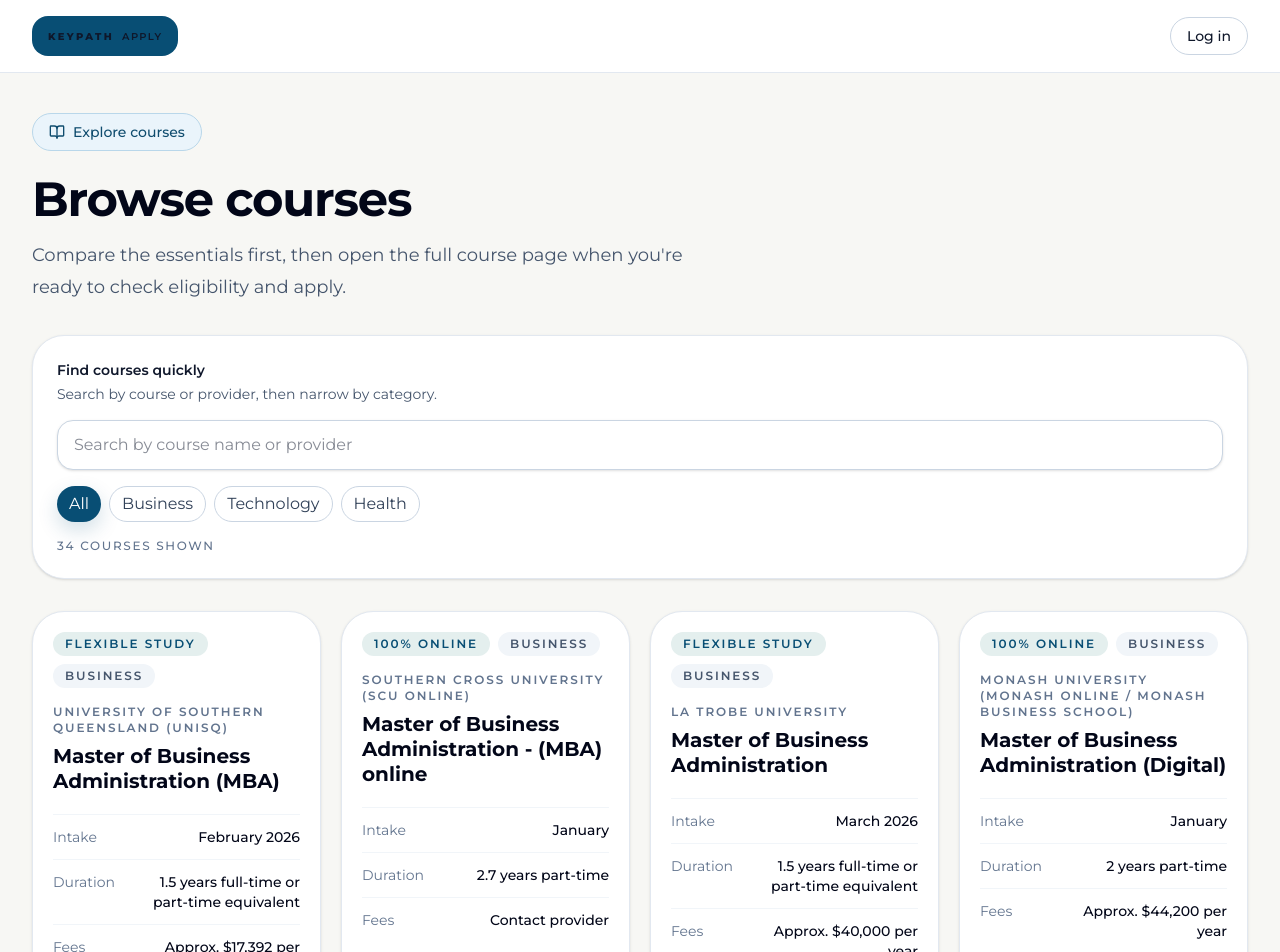
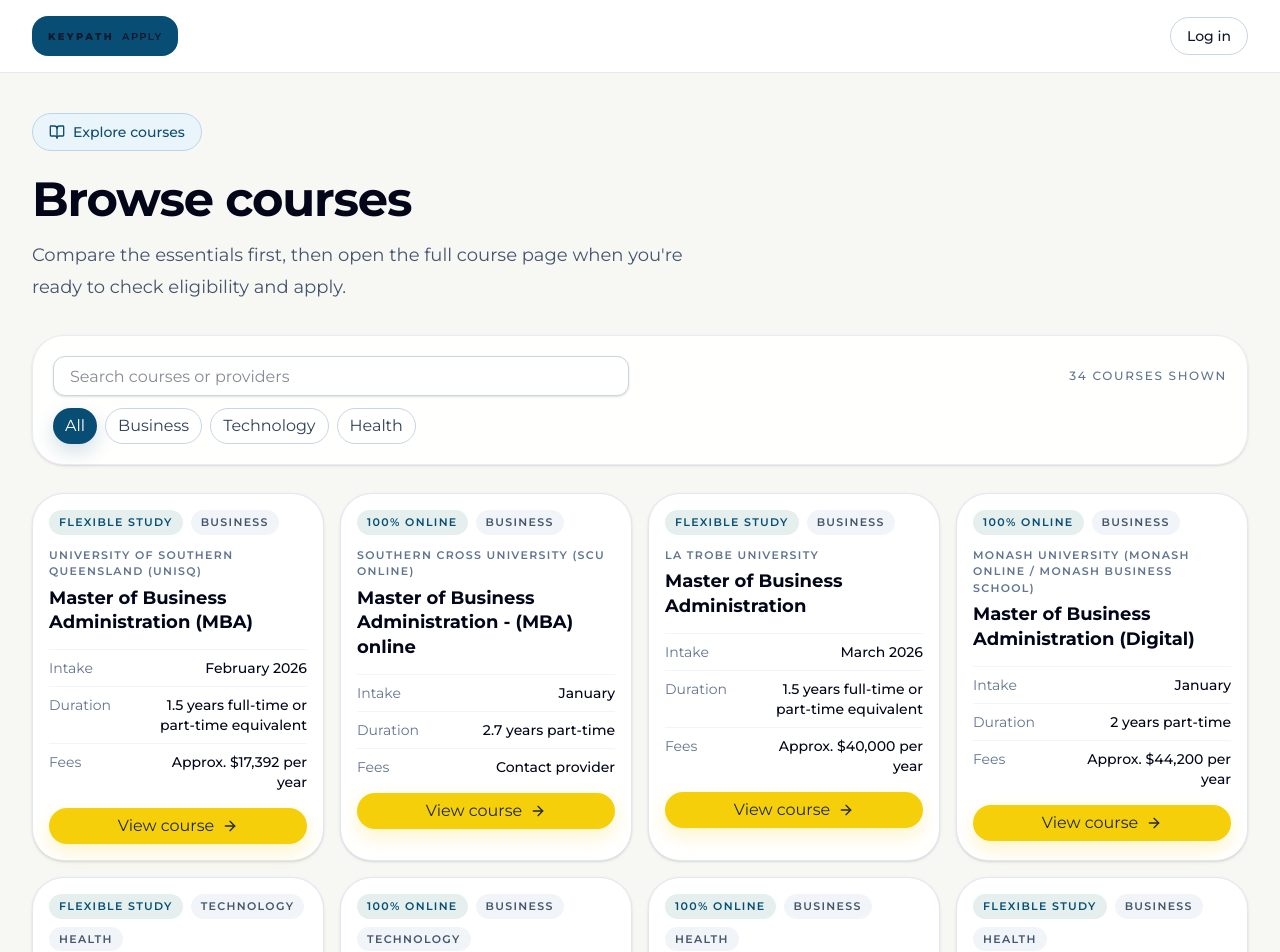
Before and after one commit to carroll-john/Application, a React (Vite) app: page / in a window 1280 px wide. Shown: the top 952 px of the page. Built offline with nearby package versions, Linux system fonts and the light colour scheme; no server answers.

Commit message:
Refine browse page card density and filter emphasis

```diff
--- a/src/pages/CourseList.tsx
+++ b/src/pages/CourseList.tsx
@@ -65,23 +65,21 @@
           </p>
         </div>
 
-        <SurfaceCard className="mt-8 rounded-[28px] p-5 sm:p-6">
-          <div className="space-y-4">
-            <div>
-              <p className="text-sm font-semibold text-slate-900">
-                Find courses quickly
-              </p>
-              <p className="mt-1 text-sm text-slate-600">
-                Search by course or provider, then narrow by category.
+        <SurfaceCard className="mt-8 rounded-[24px] border-slate-200/80 bg-white/90 p-4 sm:p-5">
+          <div className="flex flex-col gap-3">
+            <div className="flex flex-col gap-2 sm:flex-row sm:items-center sm:justify-between">
+              <Input
+                aria-label="Search courses"
+                className="h-10 rounded-xl border-slate-200 bg-slate-50 px-3 py-2 shadow-none focus:bg-white sm:max-w-xl"
+                placeholder="Search courses or providers"
+                type="search"
+                value={searchQuery}
+                onChange={(event) => setSearchQuery(event.target.value)}
+              />
+              <p className="text-xs font-medium uppercase tracking-[0.14em] text-slate-500 sm:shrink-0">
+                {filteredCourses.length} courses shown
               </p>
             </div>
-            <Input
-              aria-label="Search courses"
-              placeholder="Search by course name or provider"
-              type="search"
-              value={searchQuery}
-              onChange={(event) => setSearchQuery(event.target.value)}
-            />
             <div className="flex flex-wrap gap-2">
               {COURSE_CATEGORY_FILTERS.map((category) => (
                 <Button
@@ -95,54 +93,51 @@
                 </Button>
               ))}
             </div>
-            <p className="text-xs font-medium uppercase tracking-[0.14em] text-slate-500">
-              {filteredCourses.length} courses shown
-            </p>
           </div>
         </SurfaceCard>
 
-        <div className="mt-8 grid gap-5 md:grid-cols-2 lg:grid-cols-3 xl:grid-cols-4">
+        <div className="mt-7 grid gap-4 md:grid-cols-2 lg:grid-cols-3 xl:grid-cols-4">
           {filteredCourses.map((course) => (
             <SurfaceCard
               key={course.code}
-              className="min-w-0 h-full rounded-[28px] border-slate-200 p-0"
+              className="min-w-0 rounded-[24px] border-slate-200 p-0"
             >
-              <div className="flex h-full min-w-0 flex-col p-5">
+              <div className="flex min-w-0 flex-col p-4">
                 <div className="flex flex-wrap gap-2">
-                  <span className="rounded-full bg-[#E4EFEE] px-3 py-1 text-xs font-semibold uppercase tracking-[0.16em] text-[#084E74]">
+                  <span className="rounded-full bg-[#E4EFEE] px-2.5 py-1 text-[11px] font-semibold uppercase tracking-[0.12em] text-[#084E74]">
                     {course.delivery}
                   </span>
                   {course.categories.map((category) => (
                     <span
                       key={category}
-                      className="rounded-full bg-slate-100 px-3 py-1 text-xs font-semibold uppercase tracking-[0.16em] text-slate-600"
+                      className="rounded-full bg-slate-100 px-2.5 py-1 text-[11px] font-semibold uppercase tracking-[0.12em] text-slate-600"
                     >
                       {category}
                     </span>
                   ))}
                 </div>
 
-                <p className="mt-4 break-words text-xs font-semibold uppercase tracking-[0.16em] text-slate-500">
+                <p className="mt-3 break-words text-[11px] font-semibold uppercase tracking-[0.12em] text-slate-500">
                   {course.provider}
                 </p>
-                <h2 className="mt-2 break-words text-xl font-bold leading-tight text-slate-950">
+                <h2 className="mt-1.5 break-words text-lg font-bold leading-snug text-slate-950">
                   {course.title}
                 </h2>
 
-                <dl className="mt-5 space-y-3 text-sm text-slate-700">
-                  <div className="border-t border-slate-100 pt-3 sm:flex sm:items-start sm:justify-between sm:gap-4">
+                <dl className="mt-3.5 space-y-2 text-sm text-slate-700">
+                  <div className="border-t border-slate-100 pt-2 sm:flex sm:items-start sm:justify-between sm:gap-4">
                     <dt className="text-slate-500">Intake</dt>
                     <dd className="mt-1 break-words font-medium text-slate-950 sm:mt-0 sm:max-w-[65%] sm:text-right">
                       {course.intakeLabel}
                     </dd>
                   </div>
-                  <div className="border-t border-slate-100 pt-3 sm:flex sm:items-start sm:justify-between sm:gap-4">
+                  <div className="border-t border-slate-100 pt-2 sm:flex sm:items-start sm:justify-between sm:gap-4">
                     <dt className="text-slate-500">Duration</dt>
                     <dd className="mt-1 break-words font-medium text-slate-950 sm:mt-0 sm:max-w-[65%] sm:text-right">
                       {course.duration || "Flexible study"}
                     </dd>
                   </div>
-                  <div className="border-t border-slate-100 pt-3 sm:flex sm:items-start sm:justify-between sm:gap-4">
+                  <div className="border-t border-slate-100 pt-2 sm:flex sm:items-start sm:justify-between sm:gap-4">
                     <dt className="text-slate-500">Fees</dt>
                     <dd className="mt-1 break-words font-medium text-slate-950 sm:mt-0 sm:max-w-[65%] sm:text-right">
                       {course.feeSummary || "Contact provider"}
@@ -150,13 +145,7 @@
                   </div>
                 </dl>
 
-                {course.supportSummary ? (
-                  <p className="mt-4 text-xs leading-5 text-slate-500">
-                    Support options: {course.supportSummary}
-                  </p>
-                ) : null}
-
-                <div className="mt-auto pt-5">
+                <div className="mt-4">
                   <Button
                     className="w-full"
                     size="sm"
```
